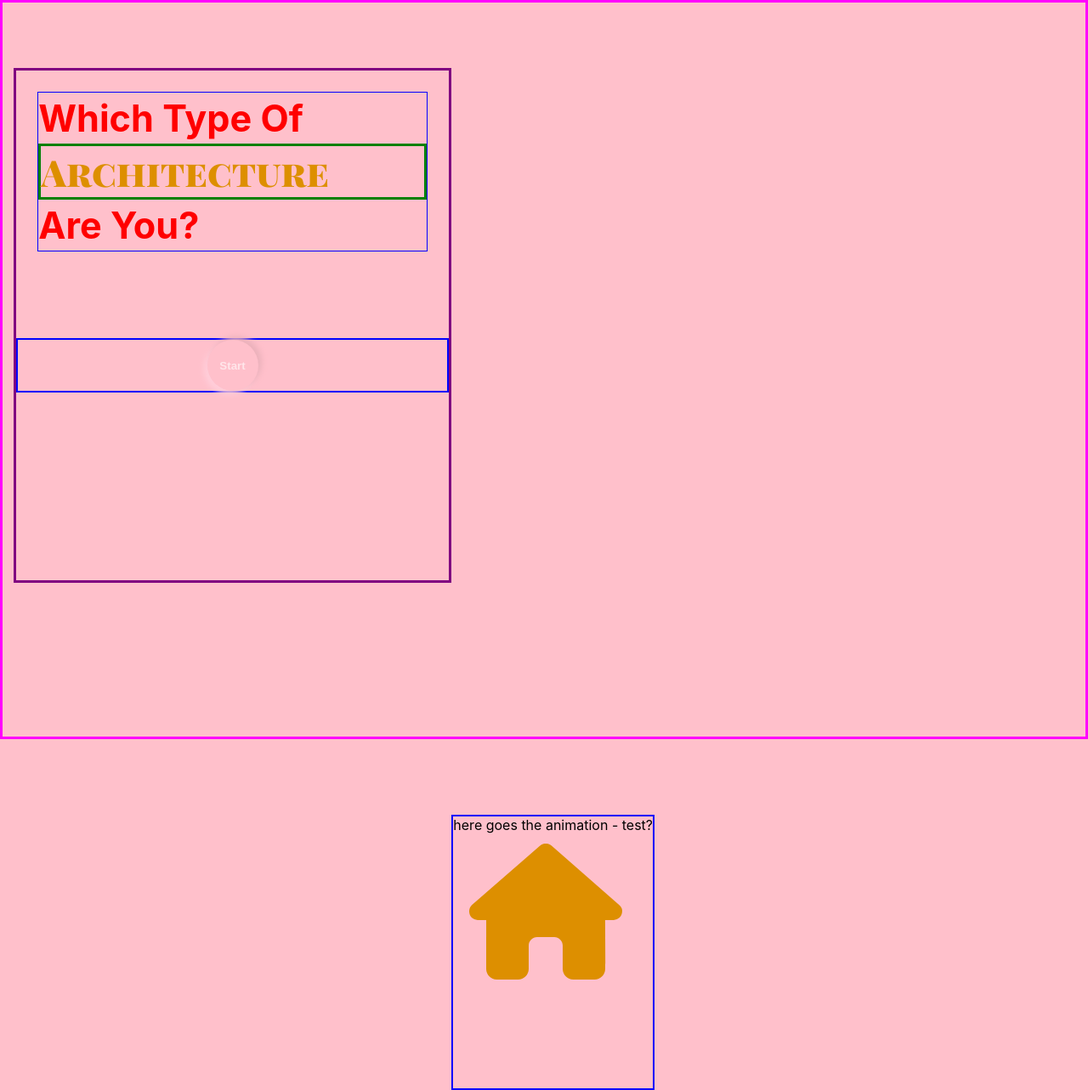
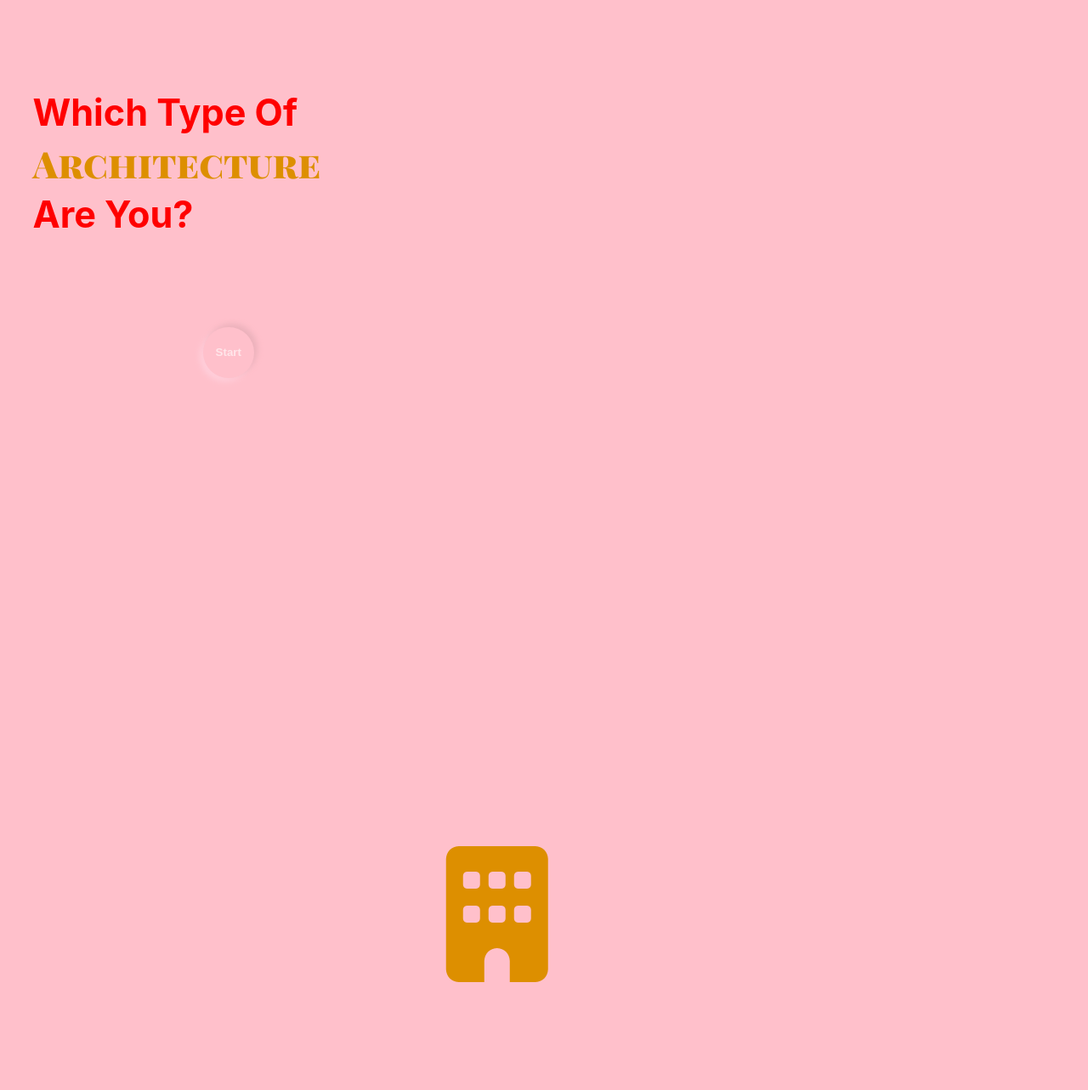
Before and after one commit to Reggie899/Architecture-Quiz, a React (Create React App) app: page / in a window 1280 px wide. Shown: the whole page at 85% size. Built offline with nearby package versions, Linux system fonts and the light colour scheme; a web font is replaced by a local one.

Commit message:
test animation front page

```diff
--- a/public/index.html
+++ b/public/index.html
@@ -1,6 +1,7 @@
 <!DOCTYPE html>
 <html lang="en">
   <head>
+    <script src="https://kit.fontawesome.com/9943a6f7d1.js" crossorigin="anonymous"></script>
     <link href="https://maxcdn.bootstrapcdn.com/font-awesome/4.7.0/css/font-
     awesome.min.css" rel="stylesheet" integrity="sha384-
     wvfXpqpZZVQGK6TAh5PVlGOfQNHSoD2xbE+QkPxCAFlNEevoEH3Sl0sibVcOQVnN"
--- a/src/App.css
+++ b/src/App.css
@@ -10,7 +10,7 @@ h2 {
 .h1Question {
   text-align: center;
   margin: 5%;
-  border: blue 1px solid;
+  /* border: blue 1px solid; */
 }
 
 /* 8 Questions */
@@ -215,7 +215,7 @@ a:hover {
 }
 
 .frontSide1 {
-  border: 3px solid purple;
+  /* border: 3px solid purple; */
   width: 40%;
   height: 75%;
   margin: 1% 0 0 1%;
@@ -228,11 +228,11 @@ a:hover {
   display: flex;
   flex-direction: row;
   align-items: stretch;
-  border: magenta 3px solid;
+  /* border: magenta 3px solid; */
 }
 
 .displayAnimation {
-  border: 2px solid blue;
+  /* border: 2px solid blue;  */
   height: 40%;
   margin-top: 70%;
   position: relative;
@@ -240,7 +240,7 @@ a:hover {
 }
 
 .buttonFrontDiv {
-  border: 2px solid blue;
+  /* border: 2px solid blue;  */
 display: flex;
 justify-content: center;
   margin-top: 20%;
@@ -249,26 +249,146 @@ justify-content: center;
 .architecture {
 min-height: 1em;
 display: block;
-border: 3px solid green;
-/* animation: colorChange 9s ease infinite; */
+/* border: 3px solid green; */
+animation: colorChange 9s ease infinite;
 font-family: 'Playfair Display SC', serif;
+
+}
+
+@keyframes colorChange {
+  0% {
+    color: red;
+  }
+  5% {
+    color: blue;
+    /* font-family: 'Source Code Pro', monospace; */
+  }
+  9% {
+    color: rgba(13, 13, 13, 0.744);
+    /* font-family: 'Fontdiner Swanky', cursive; */
+  }
+  11% {
+    color: blue;
+    /* font-family: 'Source Code Pro', monospace; */
+  }
+  14% {
+    color: magenta;
+    /* font-family: 'Montserrat', sans-serif; */
+  }
+  20% {
+    color: red;
+    /* font-family: 'Playfair Display SC', serif; */
+  }
+  30% {
+    color: blue;
+    /* font-family: 'Source Code Pro', monospace; */
+  }
+  49% {
+    color: rgb(18, 13, 107);
+    /* font-family: 'Cinzel', serif; */
+  }
+  53% {
+    color: black;
+  }
+  69% {
+    color: orange;
+  }
+  73% {
+    color: red;
+    /* font-family: 'Playfair Display SC', serif; */
+  }
+  78% {
+    color: blue;
+    /* font-family: 'Source Code Pro', monospace; */
+  }
+  80% {
+    color: magenta;
+    /* font-family: 'Montserrat', sans-serif; */
+  }
+  95% {
+    color: rgba(98, 186, 76, 0.785);
+    /* font-family: 'Fontdiner Swanky', cursive; */
+  }
+  100% {
+    color: red;
+    /* font-family: 'Playfair Display SC', serif; */
+  }
+}
+
+/* icons */
+
+.btn {
+  font-size: 10em;
+/* position: absolute; */
+left: 8%;
+top: 10%;
+animation: colorChange 9s ease infinite;
+position: relative;
+}
+
+.btn:after {
+  position: absolute;
+  font-family: 'FontAwesome';
+  /* left: 8%;
+  top: 10%; */
+  content: "\f015";
+  animation: iconChange 9s ease infinite;
 
 }
 
 
 
-/* icons */
+@keyframes iconChange {
+  0% {
+    content: "\f015";
+  }
+  5% {
+    content: "\f19c";
+  }
+  9% {
+    content: "\f6a1";
 
-.icon {
-  font-size: 10em;
-position: absolute;
-left: 8%;
-top: 10%;
+  }
+  11% {
+    content: "\f015";
+  }
+  14% {
+    content: "\f1ad";
+  }
+  20% {
+    content: "\f594";
+
+  }
+  30% {
+    content: "\f015";
+  }
+  49% {
+    content: "\f7ae";
+
+  }
+  53% {
+    content: "\f51d";
+  }
+  69% {
+    content: "\f1ad";
+  }
+  73% {
+    content: "\e587";
+
+  }
+  78% {
+    content: "\f1ad";
+  }
+  80% {
+    content: "\e52e";
+
+  }
+  95% {
+    content: "\f015";
+
+  }
+  100% {
+    content: "\f54f";
+
+  }
 }
-
-.icon1 {
-  z-index: 15;
-  /* color: red; */
-  /* animation: colorChange 9s ease infinite; */
-
-}
--- a/src/App.js
+++ b/src/App.js
@@ -2,7 +2,7 @@ import { FontAwesomeIcon } from '@fortawesome/react-fontawesome';
 import { faBuildingColumns, faHouse, faChurch,
 faHotel, faIgloo, faToriiGate, faCastle, faCabin, faTreeCity, faBuilding,
 faMountainCity, faShop } from '@fortawesome/free-solid-svg-icons';
-import { Span, ArchitectureIcon } from "./AnimationFrontPage.style";
+// import { Span, ArchitectureIcon } from "./AnimationFrontPage.style";
 
 import { useState } from "react";
 import "./App.css";
@@ -34,26 +34,38 @@ function App() {
   const [mainstream, setMainstream] = useState(0);
   const [specific, setSpecific] = useState(0);
 
-
   // const goThroughArray = animationIconArray.map(icon => {console.log("icon", icon.iconName);
   //   return icon.iconName});
 
-  let animationIconArray = [faHouse, faBuildingColumns, faToriiGate ];
-  let icon = animationIconArray[0];
+  // let animationIconArray = [faHouse, faBuildingColumns, faToriiGate ];
+  // let icon = animationIconArray[0];
 
   // FrontPage Component to start with:
   const FrontPage = () => (
     <div className="displayFrontPage">
       <div className="frontSide1">
         {" "}
-        <h1 className="h1Question h1FrontPage"> Which Type Of <Span><span className="architecture">Architecture</span></Span>Are You?</h1>
-       <div className="buttonFrontDiv"> <button className="buttonFrontPage" onClick={startQuiz}>Start</button></div>
+        <h1 className="h1Question h1FrontPage">
+          {" "}
+          Which Type Of{" "}
+          {/* <Span> */}
+            <span className="architecture">Architecture</span>
+          {/* </Span> */}
+          Are You?
+        </h1>
+        <div className="buttonFrontDiv">
+          {" "}
+          <button className="buttonFrontPage" onClick={startQuiz}>
+            Start
+          </button>
+        </div>
       </div>
       <div className="displayAnimation">
-        {/* 15 */}
-        here goes the animation - test?
-        <ArchitectureIcon>
-        <FontAwesomeIcon className='icon icon1' icon={icon}/>
+        {/* 15
+        here goes the animation - test? */}
+        {/* <ArchitectureIcon> */}
+        <div className='btn'></ div>
+          {/* <FontAwesomeIcon className="icon" ></FontAwesomeIcon> */}
           {/* <FontAwesomeIcon className='icon icon1' icon={faHouse}/> */}
           {/* <FontAwesomeIcon className='icon icon2' icon={faBuildingColumns}/>
         <FontAwesomeIcon className='icon icon3' icon={faToriiGate}/>
@@ -69,7 +81,7 @@ function App() {
         <FontAwesomeIcon className='icon icon13' icon={faMountainCity}/>
         <FontAwesomeIcon className='icon icon14' icon={faHouse}/>
         <FontAwesomeIcon className='icon icon15' icon={faShop}/> */}
-        </ArchitectureIcon>
+        {/* </ArchitectureIcon> */}
       </div>
     </div>
   );
@@ -81,11 +93,11 @@ function App() {
   return (
     <div className="App">
       {question === 0 ? <FrontPage /> : null}
-      <QuestionCounter.Provider value={{question, setQuestion}}>
-        <Mainstream.Provider value={{mainstream, setMainstream}}>
-          <Specific.Provider value={{specific, setSpecific}}>
-            <Modern.Provider value={{modern, setModern}}>
-              <Traditional.Provider value={{traditional, setTraditional}}>
+      <QuestionCounter.Provider value={{ question, setQuestion }}>
+        <Mainstream.Provider value={{ mainstream, setMainstream }}>
+          <Specific.Provider value={{ specific, setSpecific }}>
+            <Modern.Provider value={{ modern, setModern }}>
+              <Traditional.Provider value={{ traditional, setTraditional }}>
                 {question === 1 ? <Question1 /> : null}
                 {question === 2 ? <Question2 /> : null}
                 {question === 3 ? <Question3 /> : null}
```
Lines whose indentation alone changed are shown as unchanged.
